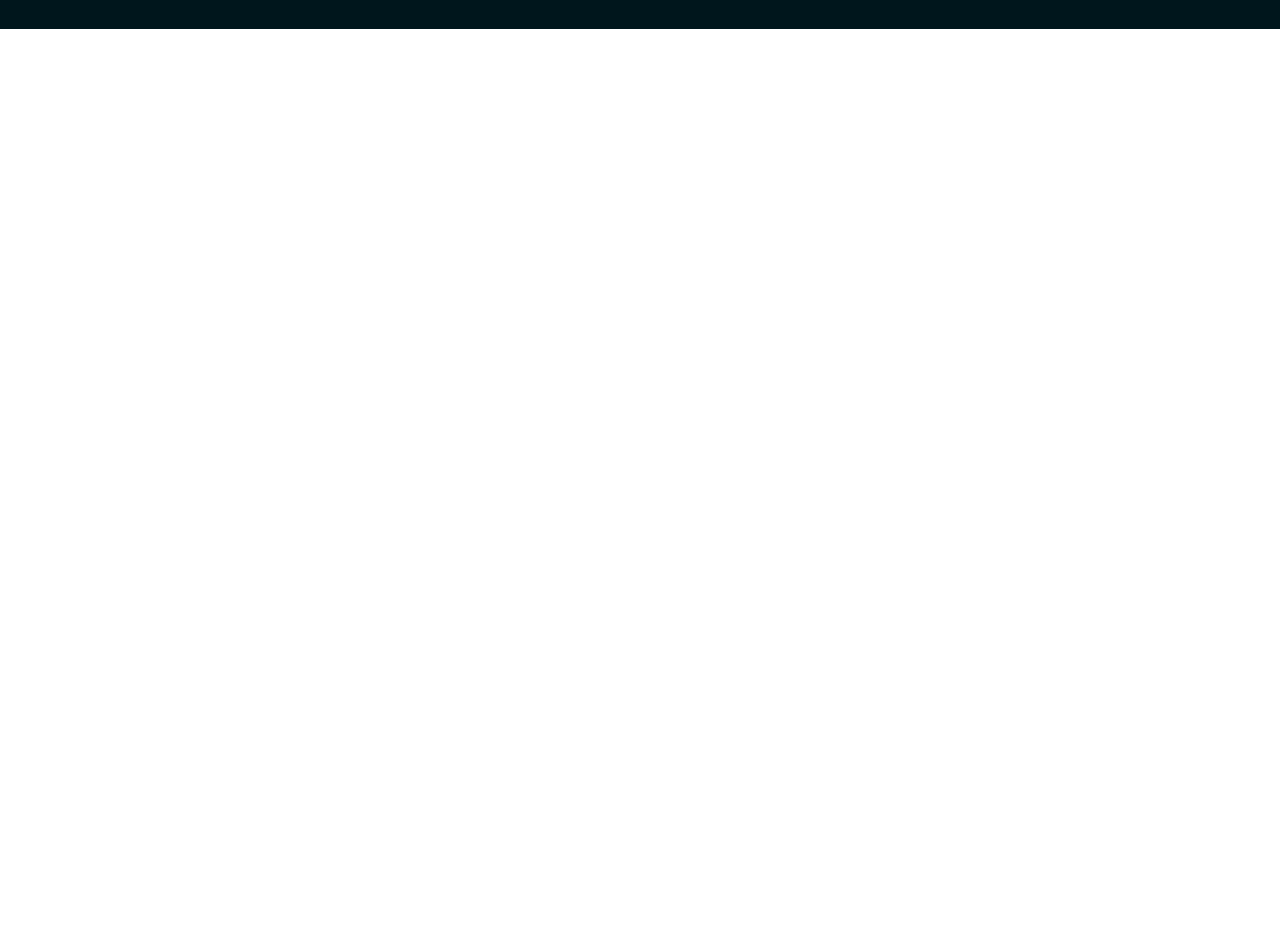
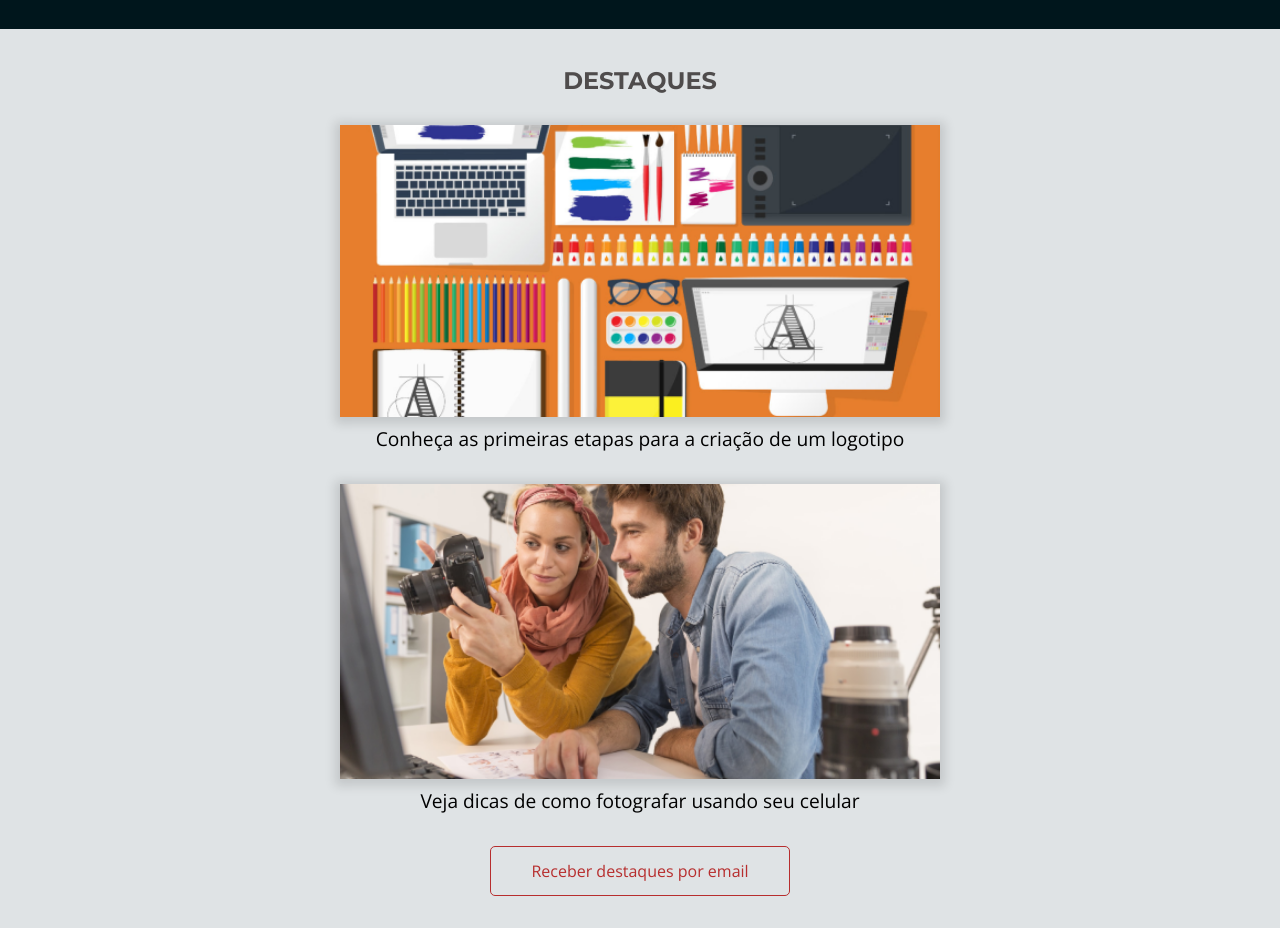
Before and after one commit to rrcruz83/Apeperia, a plain HTML site: page index.html in a window 1280 px wide. Shown: the part 380-1308 px from the top of the page. Before the commit the page ends 800 px from the top, so only its background shows below. Drawn offline with nearby package versions, Linux system fonts and the light colour scheme.

Commit message:
Inclusão da seção Destaques no arquivo index.html e criação do arquivo destaques.css

```diff
--- /dev/null
+++ b/css/destaques.css
@@ -0,0 +1,41 @@
+.destaques {
+    background-color: var(--azul-claro);
+    padding-top: 2.5rem;
+    padding-bottom: 2rem;
+}
+
+.destaques__titulo {
+    color: var(--cinza-escuro);
+    font-weight: 700;
+    font-size: 1.5rem;
+    font-family: var(--montserrat);
+    text-transform: uppercase;
+    text-align: center;
+    margin-bottom: 2rem;
+}
+
+.destaques__painel {
+    display: flex;
+    flex-direction: column;
+    align-items: center;
+    margin-bottom: 2rem;
+}
+
+.destaques__painel-imagem {
+    width: 100vw;
+    max-width: 600px;
+    box-shadow: 0 2px 10px 5px #00000020;
+    margin-bottom: .5rem;
+}
+
+.destaques__painel-texto {
+    font-size: 700;
+    font-size: 1.2rem;
+    line-height: normal;
+}
+
+.destaques__botao {
+    color: var(--vermelho-forte);
+    border-color: var(--vermelho-forte);
+    margin: 0 auto;
+}
--- a/index.html
+++ b/index.html
@@ -10,6 +10,7 @@
     <link rel="stylesheet" href="css/base.css">
     <link rel="stylesheet" href="css/cabecalho.css">
     <link rel="stylesheet" href="css/chamada.css">
+    <link rel="stylesheet" href="css/destaques.css">
 
     <link rel="preconnect" href="https://fonts.googleapis.com">
     <link rel="preconnect" href="https://fonts.gstatic.com" crossorigin>
@@ -35,6 +36,21 @@
             <p class="chamada__texto">Apeperia tem um jeito inovador de comparar e montar aplicativos para pequenas e médias empresas.</p>
             <a class="chamada__botao botao" href="#">Conheça os planos</a>
         </section>
+        <section class="destaques container">
+            <h2 class="destaques__titulo">Destaques</h2>
+            <a href="#">
+                <figure class="destaques__painel">
+                    <img class="destaques__painel-imagem" src="img/comecando-criar-logotipo.png" alt="Painel do post sobre criação de logotipo">
+                    <figcaption class="destaques__painel-texto">Conheça as primeiras etapas para a criação de um logotipo</figcaption>
+                </figure>
+            </a>
+            <a href="#">
+                <figure class="destaques__painel">
+                    <img class="destaques__painel-imagem" src="img/dicas-fotografia.png" alt="Painel do post sobre fotografia com celular">
+                    <figcaption class="destaques__painel-texto">Veja dicas de como fotografar usando seu celular</figcaption>
+                </figure>
+            </a>
+            <a href="#" class="destaques__botao botao">Receber destaques por email</a></section>
     </main>
 </body>
 </html>
```
